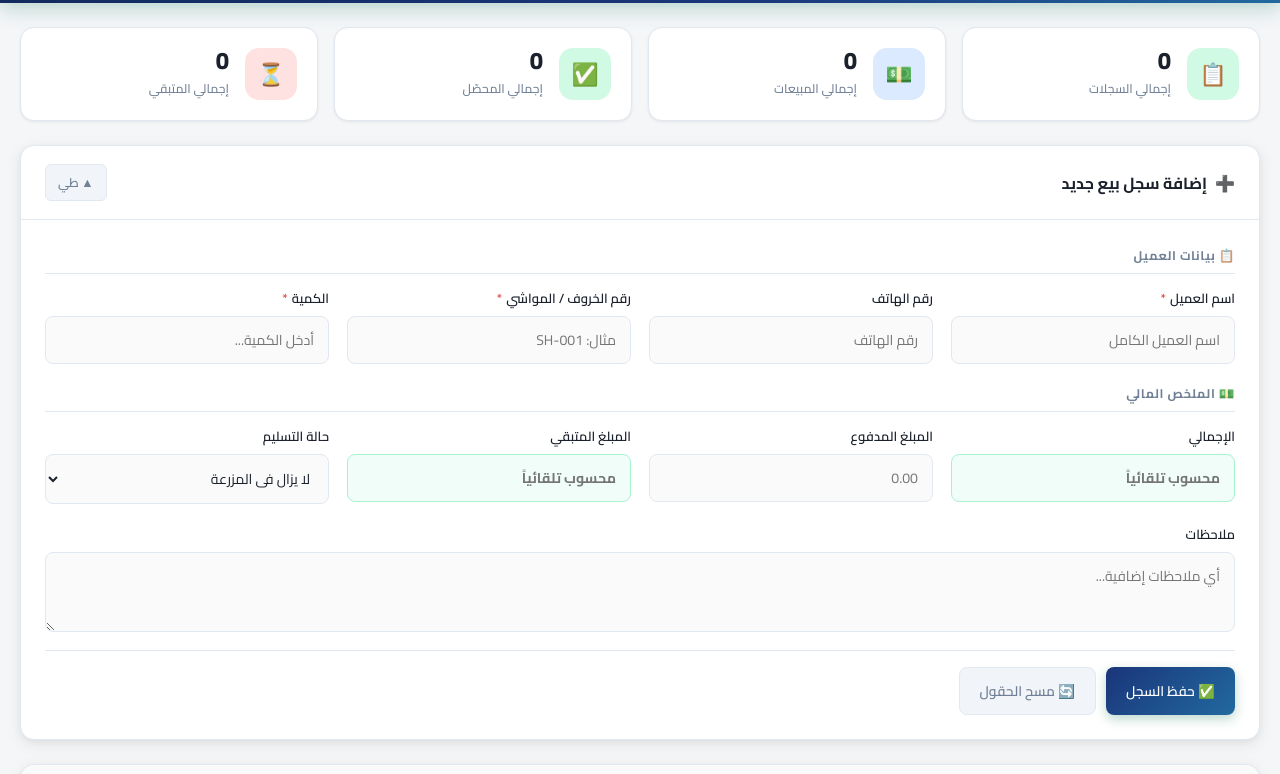
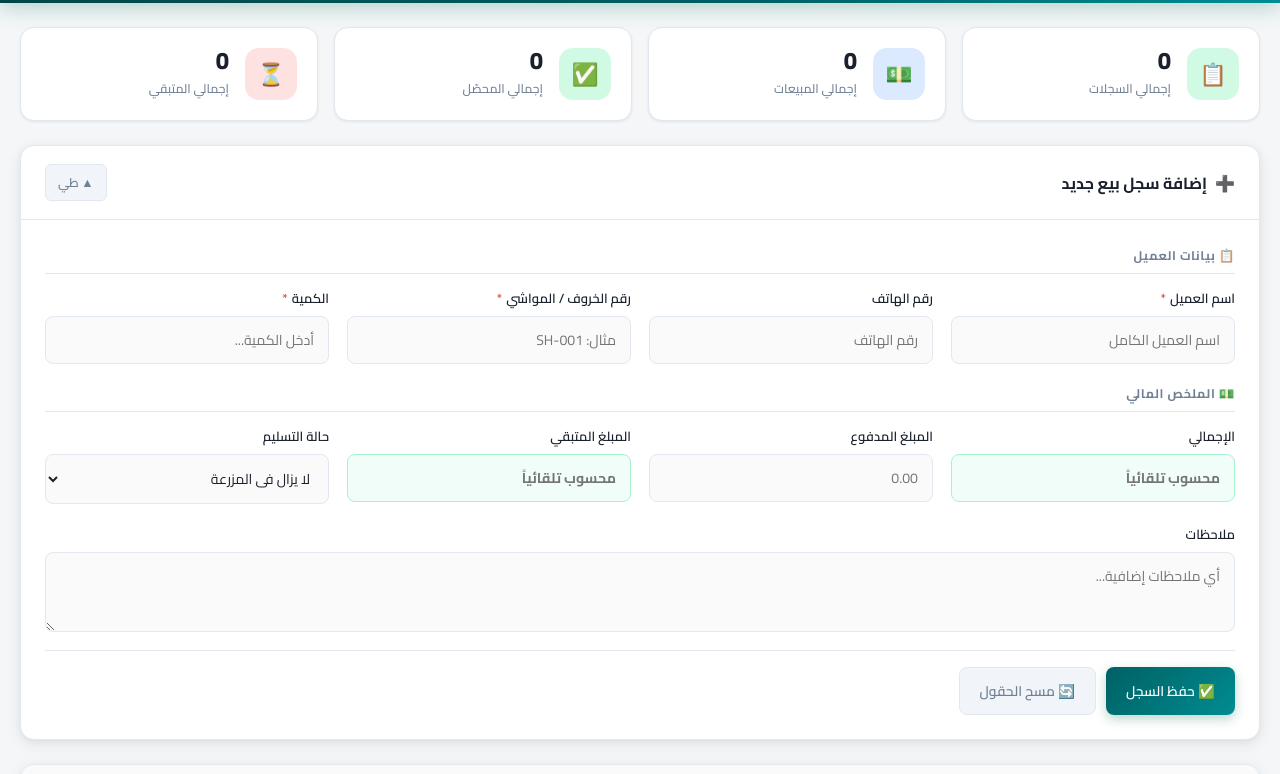
Before and after one commit to eyadteeka/livestock-manager, a plain HTML site: page index.html in a window 1280 px wide. Shown: the part 75-849 px from the top of the page. Drawn offline with Linux system fonts and the light colour scheme.

Commit message:
Update primary color variables in CSS

```diff
--- a/index.html
+++ b/index.html
@@ -19,9 +19,9 @@
     }
 
     :root {
-      --primary: #1a357a;
-      --primary-light: #2269a0;
-      --primary-dark: #12295c;
+      --primary: #006064;
+      --primary-light: #008c91;
+      --primary-dark: #004345;
       --danger: #e53e3e;
       --warning: #d97706;
       --bg: #f4f6f8;
```
